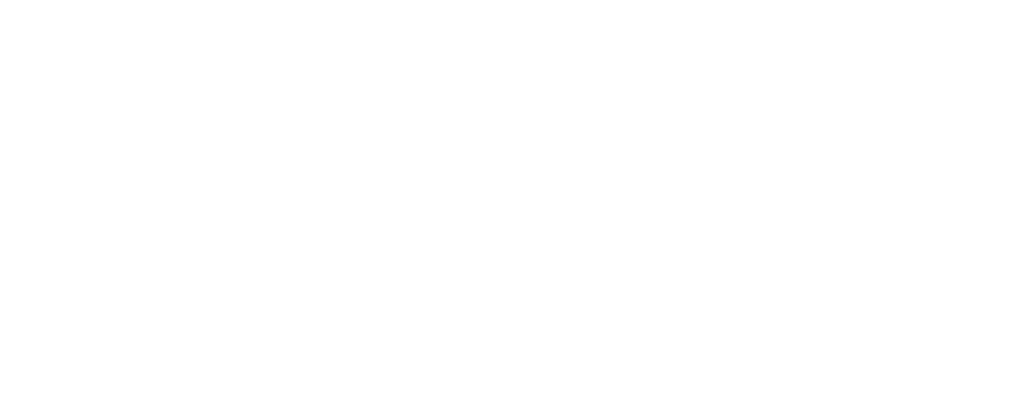
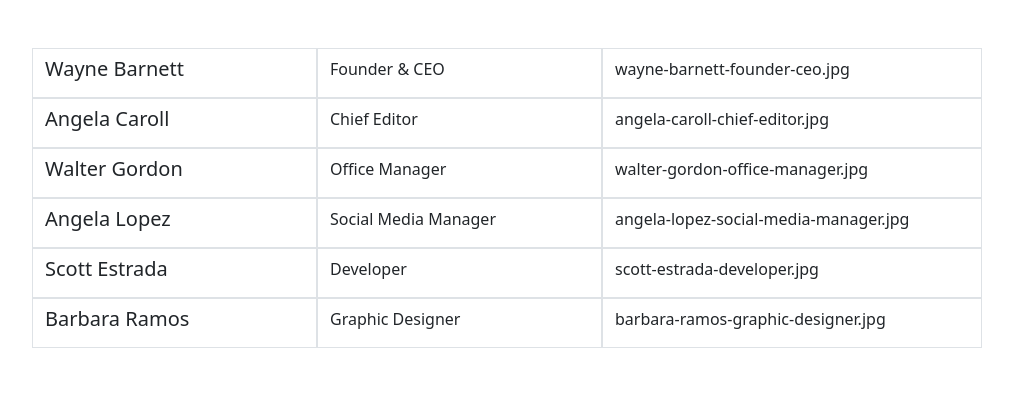
Before and after one commit to SteCard/js-our-team, a plain HTML site: page index.html in a window 1280 px wide. Shown: the whole page, without its empty margins (133-1146 px from the left). Drawn offline with nearby package versions, Linux system fonts and the light colour scheme.

Commit message:
Milestone 2 - completa

```diff
--- a/css/style.css
+++ b/css/style.css
@@ -0,0 +1,5 @@
+*{
+    margin: 0;
+    padding: 0;
+    box-sizing: border-box;
+}
--- a/index.html
+++ b/index.html
@@ -4,13 +4,18 @@
     <meta charset="UTF-8">
     <meta http-equiv="X-UA-Compatible" content="IE=edge">
     <meta name="viewport" content="width=device-width, initial-scale=1.0">
+    <!-- BS css -->
+    <link href="https://cdn.jsdelivr.net/npm/bootstrap@5.3.0/dist/css/bootstrap.min.css" rel="stylesheet" integrity="sha384-9ndCyUaIbzAi2FUVXJi0CjmCapSmO7SnpJef0486qhLnuZ2cdeRhO02iuK6FUUVM" crossorigin="anonymous">
     <!-- CSS -->
     <link rel="stylesheet" href="./css/style.css">
     <!-- JS -->
     <script defer text="text/javascript" src="./js/script.js"></script>
-    <title>OUR TEAM</title>
+    <title>Our Team</title>
 </head>
 <body>
-
+    <div class="container d-flex align-items-center h_100">
+        <div class="row justify-content-center py-5" id="grid">
+        </div>
+    </div>
 </body>
 </html>
--- a/js/script.js
+++ b/js/script.js
@@ -53,3 +53,32 @@ for (let i = 0; i < teamArray.length; i++){
         console.log(`Value: ${temaInfo[key]}`);
     }
 }
+
+// RECUPERO GRIGLIA HTML
+const grid = document.getElementById('grid');
+
+// CICLO FOR CHE SCORRE TUTTI GLI ELEMENTI DEL TEAM_ARRAY
+for (let i = 0; i < teamArray.length; i++){
+
+    // INSERIMENTO DENTRO UNA VARIABILE OGNI ELEMENTO DELLA SEGUENTE ITERAZIONE
+    let teamInfo = teamArray[i];
+
+    // VARIABILE CONTENTE GLI ELEMENTI DA INSERIRE NEL DOM
+    let domContent = `
+
+    <div class="col-3 py-2 border">
+        <h1 class="fs-5">${teamInfo.nome}</h1>
+    </div>
+
+    <div class="col-3 py-2 border">
+        <span>${teamInfo.ruolo}</span>
+    </div>
+
+    <div class="col-4 py-2 border">
+        <span>${teamInfo.foto}</span>
+    </div>
+    `
+
+    // MOSTRO DATI IN HTML
+    grid.innerHTML += (domContent);
+}
```
